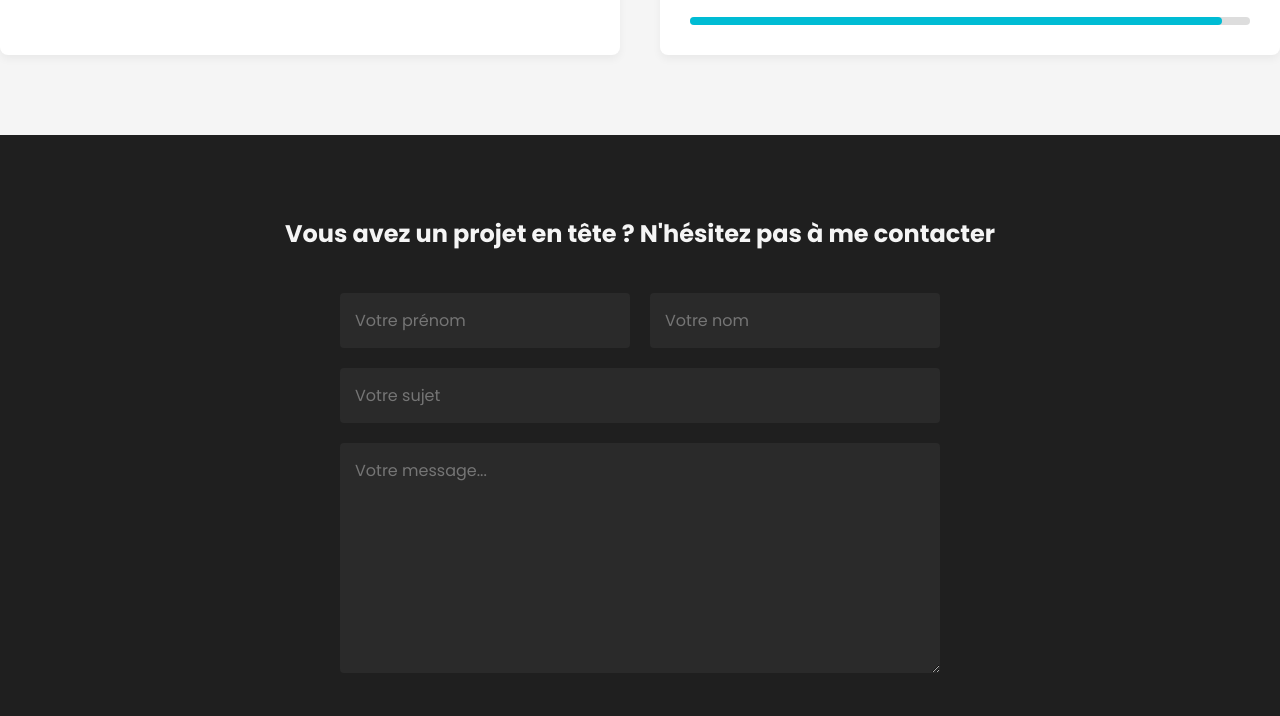
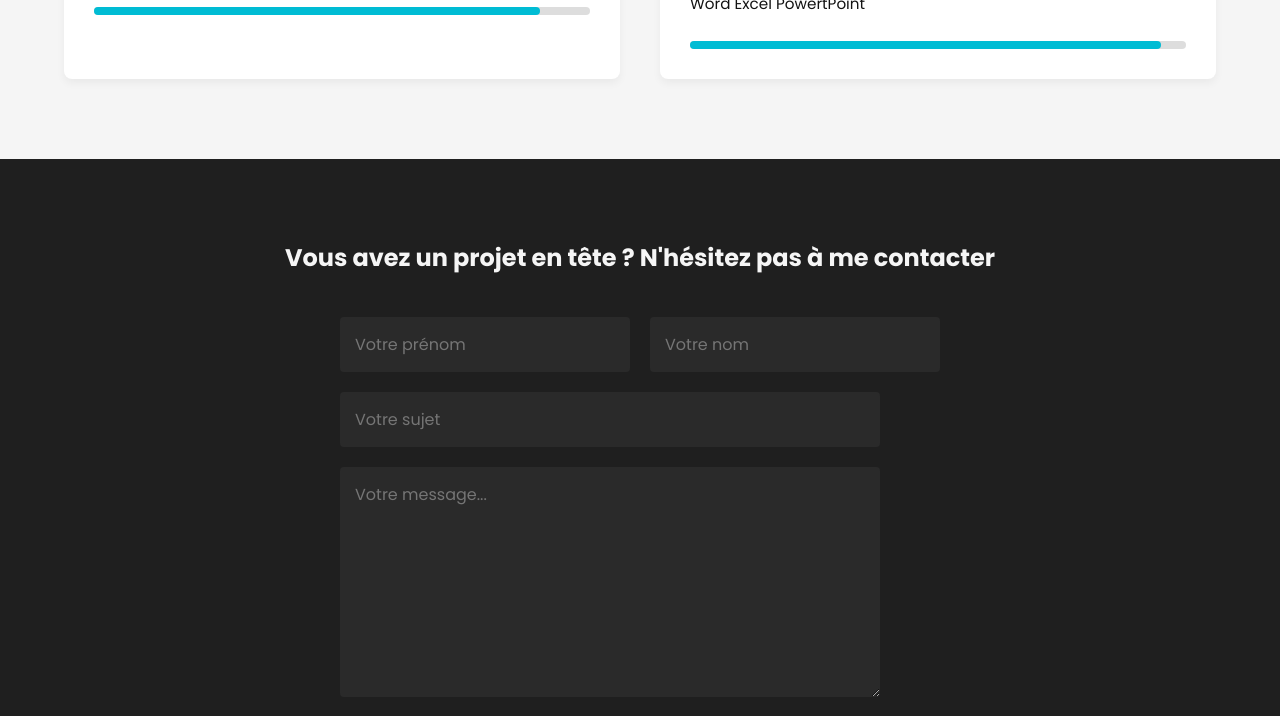
Before and after one commit to justekc24/portfolio, a plain HTML site: page index.html in a window 1280 px wide. Shown: the part 2084-2800 px from the top of the page. Drawn offline with Linux system fonts and the light colour scheme.

Commit message:
changing width

```diff
--- a/style.css
+++ b/style.css
@@ -24,7 +24,7 @@ body {
 }
 
 .container {
-    width: 100%;
+    width: 90%;
 
     margin: 0 auto;
 }
@@ -54,7 +54,7 @@ header {
     background-color: var(--secondary-color);
     position: sticky; /* ou fixed si souhaité */
     top: 0;
-    width: 100%;
+    width: 90%;
     z-index: 1000;
 }
 
@@ -320,7 +320,7 @@ header ul li a:hover {
 
 .contact-form input[type="text"],
 .contact-form textarea {
-    width: 100%;
+    width: 90%;
     padding: 15px;
     margin-bottom: 20px;
     border: none;
```
